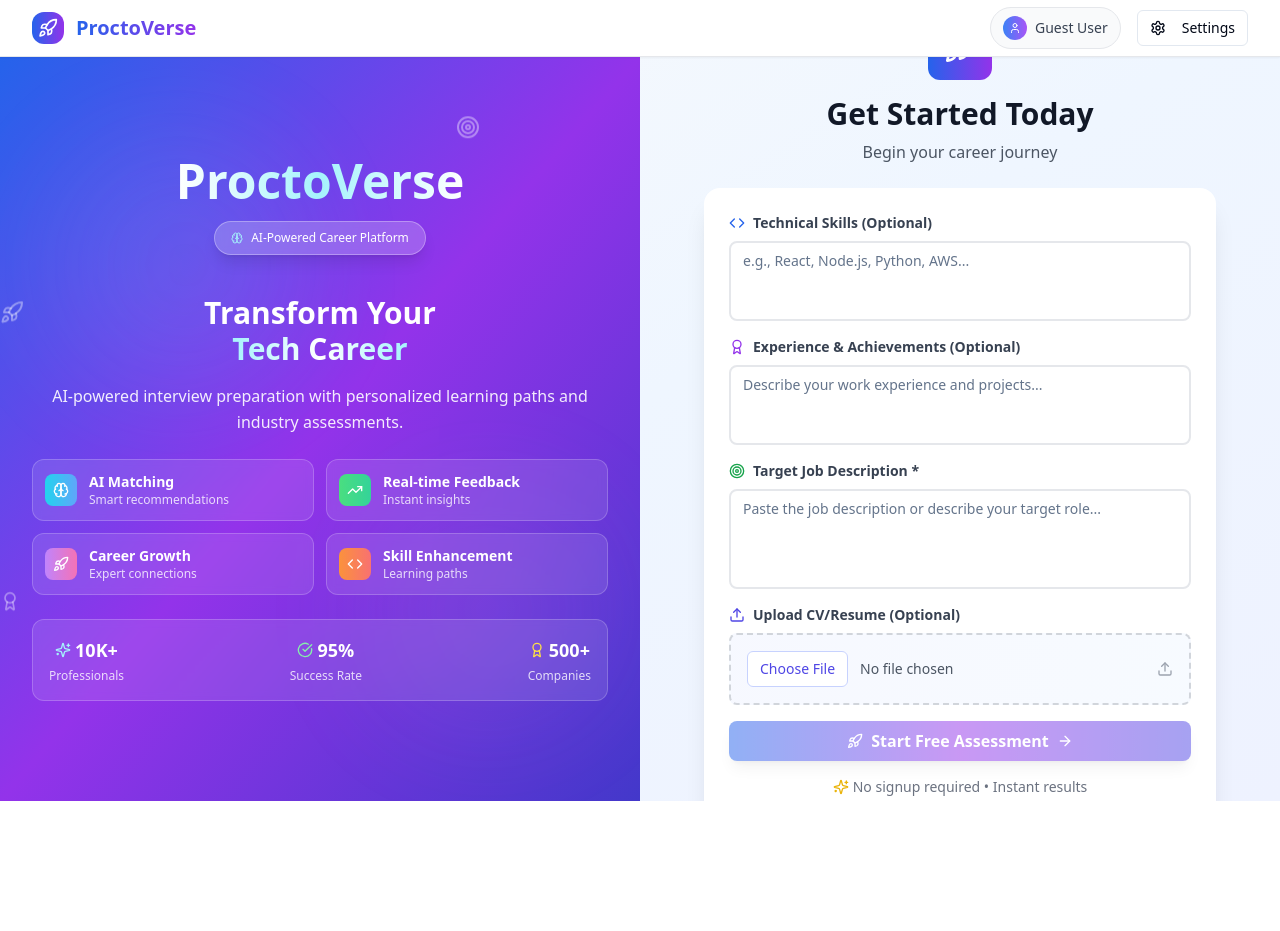
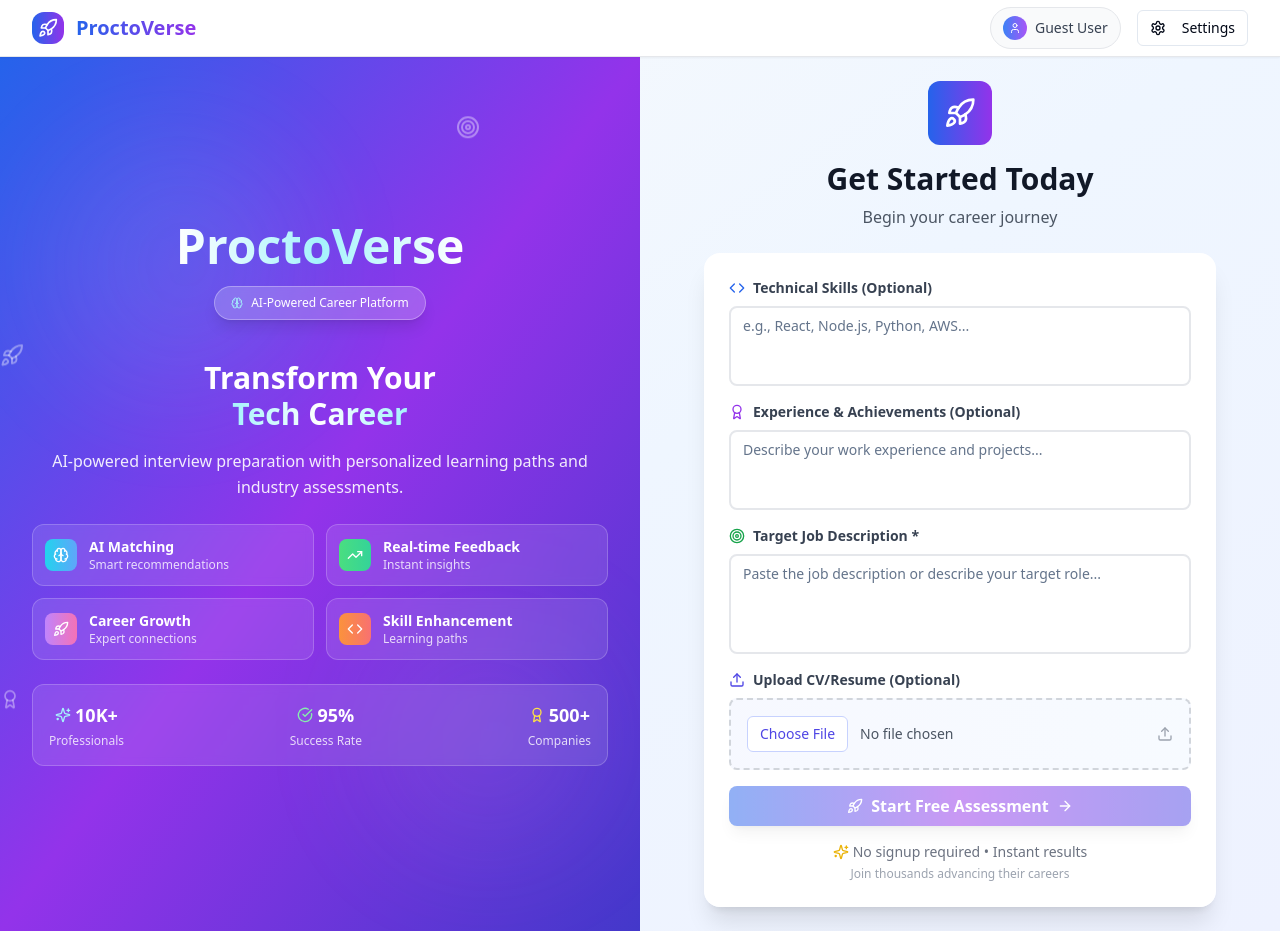
Before and after one commit to saniyaSqano/b2cinterviewSchedulerMobileResponsive, a React (Vite) app: page /user in a window 1280 px wide. Before the commit the page ends 801 px from the top, so only its background shows below. Built offline with nearby package versions, Linux system fonts and the light colour scheme.

Commit message:
Refactor: Remove unnecessary layout changes
Reverted layout changes in WelcomeScreen.tsx to the previous state, as requested.

```diff
--- a/src/components/WelcomeScreen.tsx
+++ b/src/components/WelcomeScreen.tsx
@@ -104,8 +104,8 @@ const WelcomeScreen = () => {
         </div>
       </header>
 
-      {/* Main Content - Fixed Height */}
-      <div className="flex h-[calc(100vh-3.5rem)]">
+      {/* Main Content */}
+      <div className="flex min-h-[calc(100vh-3.5rem)]">
         {/* Left Side - Enhanced ProctoVerse Information */}
         <div className="flex-1 bg-gradient-to-br from-blue-600 via-purple-600 to-indigo-700 relative overflow-hidden flex items-center justify-center p-6">
           {/* Background Elements */}
```
